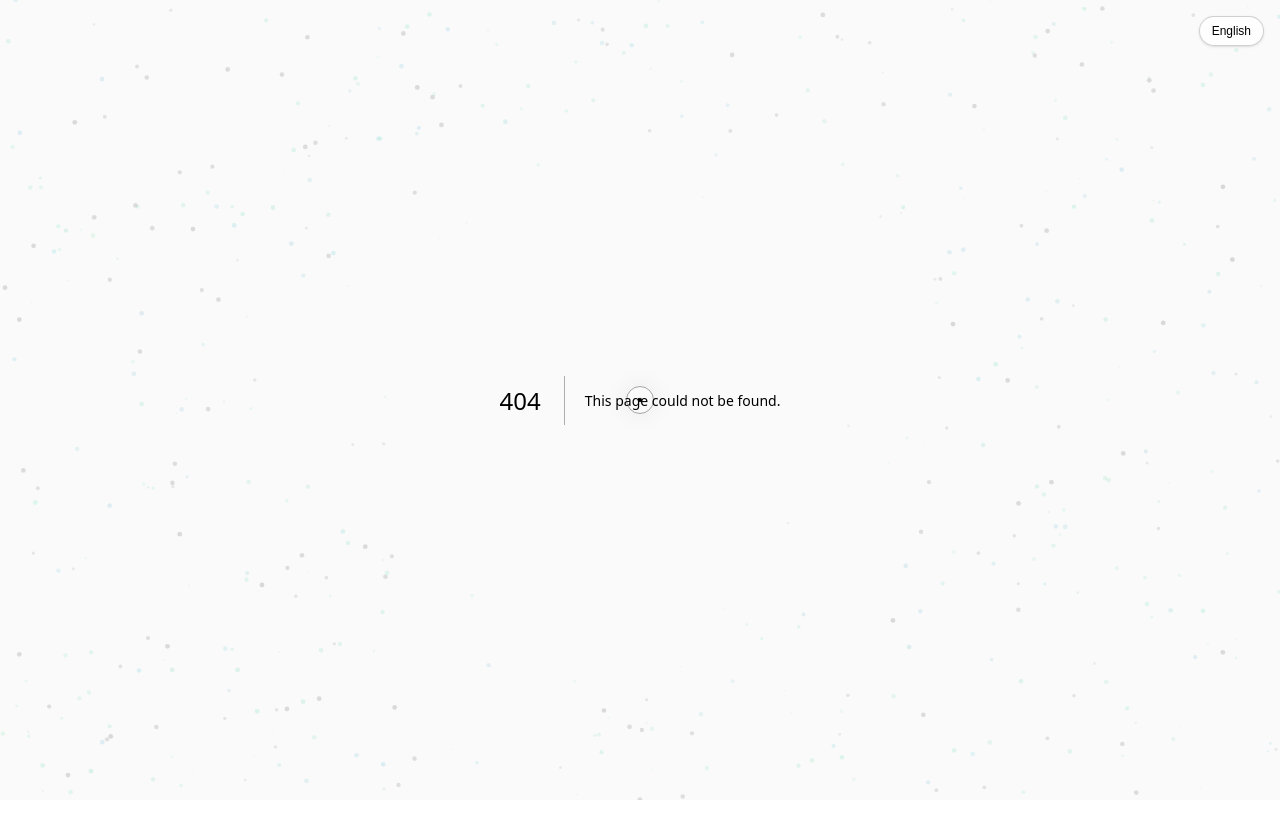
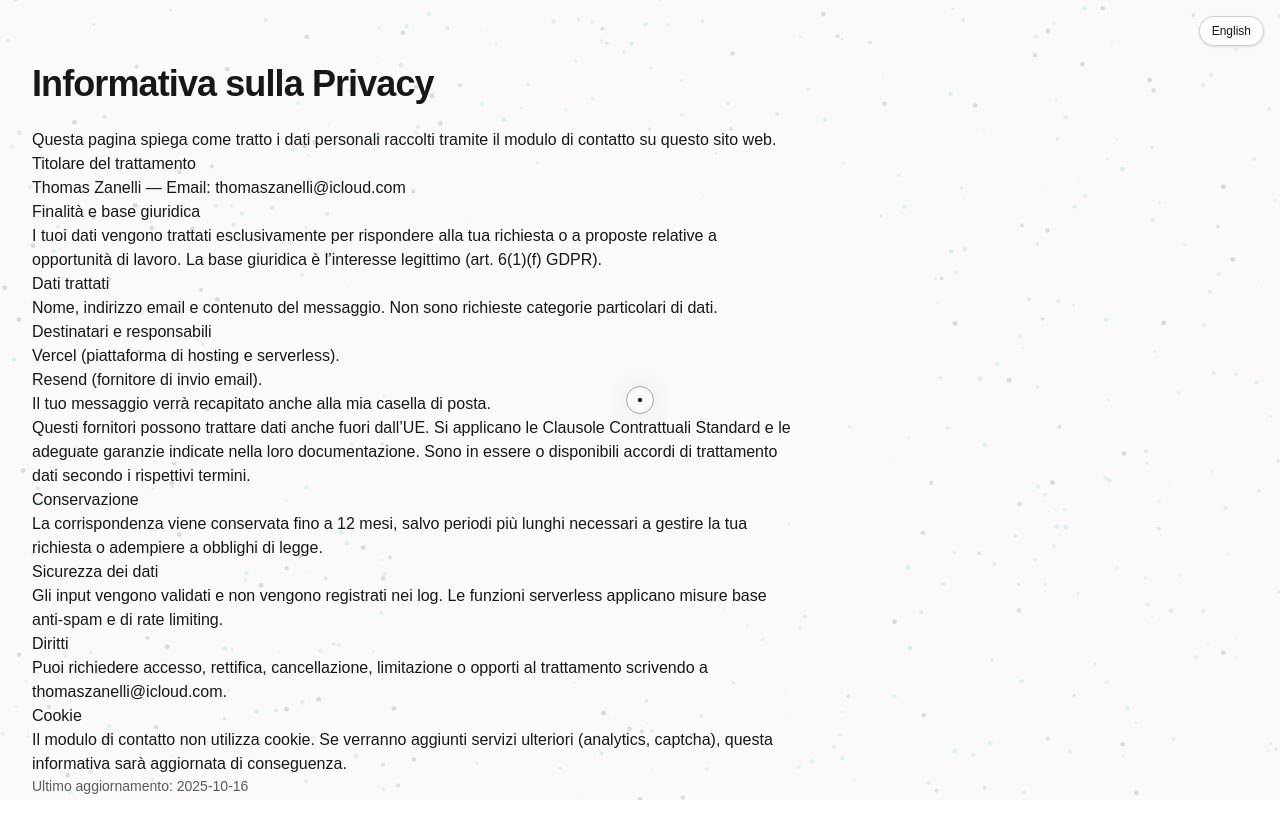
Before and after one commit to thosk92/thomas-site-v2, a Next.js app: page /it/privacy in a window 1280 px wide. Before the commit this address had no page. Shown: the top 838 px of the page. Before the commit the page ends 800 px from the top, so only its background shows below. Built offline with nearby package versions, Linux system fonts and the light colour scheme.

Commit message:
fix(i18n): add missing Italian privacy page at /it/privacy

```diff
--- /dev/null
+++ b/src/app/it/privacy/page.tsx
@@ -0,0 +1,51 @@
+export default function PrivacyPageIt() {
+  return (
+    <main className="container mx-auto px-6 sm:px-8 py-16">
+      <h1 className="text-3xl sm:text-4xl font-semibold tracking-tight">Informativa sulla Privacy</h1>
+      <div className="prose max-w-3xl mt-6">
+        <p>
+          Questa pagina spiega come tratto i dati personali raccolti tramite il modulo di contatto su questo sito web.
+        </p>
+        <h2>Titolare del trattamento</h2>
+        <p>
+          Thomas Zanelli — Email: <a href="mailto:thomaszanelli@icloud.com">thomaszanelli@icloud.com</a>
+        </p>
+        <h2>Finalità e base giuridica</h2>
+        <p>
+          I tuoi dati vengono trattati esclusivamente per rispondere alla tua richiesta o a proposte relative a opportunità di lavoro. La base giuridica è l’interesse legittimo (art. 6(1)(f) GDPR).
+        </p>
+        <h2>Dati trattati</h2>
+        <p>
+          Nome, indirizzo email e contenuto del messaggio. Non sono richieste categorie particolari di dati.
+        </p>
+        <h2>Destinatari e responsabili</h2>
+        <ul>
+          <li>Vercel (piattaforma di hosting e serverless).</li>
+          <li>Resend (fornitore di invio email).</li>
+          <li>Il tuo messaggio verrà recapitato anche alla mia casella di posta.</li>
+        </ul>
+        <p>
+          Questi fornitori possono trattare dati anche fuori dall’UE. Si applicano le Clausole Contrattuali Standard e le adeguate garanzie indicate nella loro documentazione. Sono in essere o disponibili accordi di trattamento dati secondo i rispettivi termini.
+        </p>
+        <h2>Conservazione</h2>
+        <p>
+          La corrispondenza viene conservata fino a 12 mesi, salvo periodi più lunghi necessari a gestire la tua richiesta o adempiere a obblighi di legge.
+        </p>
+        <h2>Sicurezza dei dati</h2>
+        <p>
+          Gli input vengono validati e non vengono registrati nei log. Le funzioni serverless applicano misure base anti-spam e di rate limiting.
+        </p>
+        <h2>Diritti</h2>
+        <p>
+          Puoi richiedere accesso, rettifica, cancellazione, limitazione o opporti al trattamento scrivendo a
+          <a href="mailto:thomaszanelli@icloud.com"> thomaszanelli@icloud.com</a>.
+        </p>
+        <h2>Cookie</h2>
+        <p>
+          Il modulo di contatto non utilizza cookie. Se verranno aggiunti servizi ulteriori (analytics, captcha), questa informativa sarà aggiornata di conseguenza.
+        </p>
+        <p className="text-sm text-foreground/70">Ultimo aggiornamento: {new Date().toISOString().slice(0, 10)}</p>
+      </div>
+    </main>
+  );
+}
```
